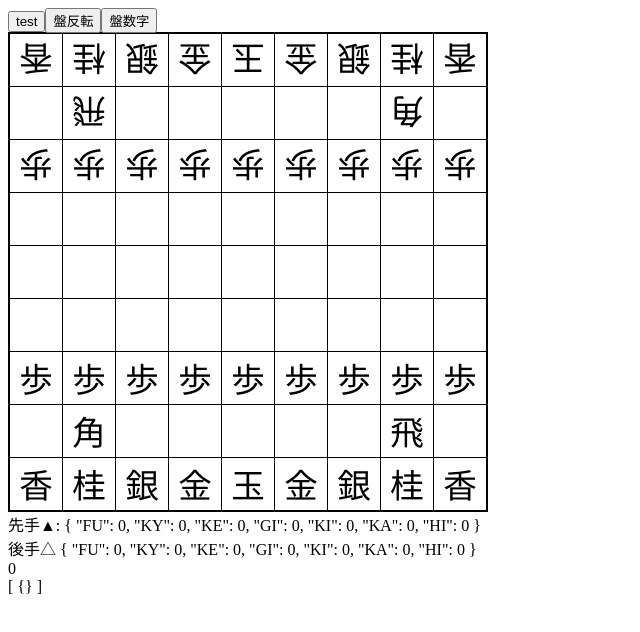
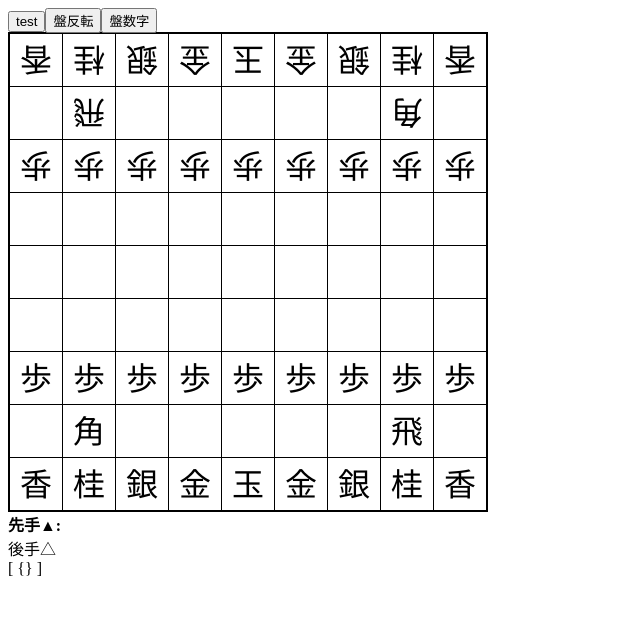
Before and after one commit to h8gi/shogi-ban, a Vue app: page /#/ in a window 1280 px wide. Shown: the top 632 px of the page, without its empty margins (0-640 px from the left). Built offline with nearby package versions, Linux system fonts and the light colour scheme.

Commit message:
count hands

```diff
--- a/src/components/Board.vue
+++ b/src/components/Board.vue
@@ -181,9 +181,11 @@ table.board {
       border-bottom: solid 2px #000;
     }
   }
-  td.selected {
-    color: #fff;
-    background: #000;
-  }
+}
+.t0 {
+  .h0 { font-weight: bold; }
+}
+.t1 {
+  .h1 { font-weight: bold; }
 }
 </style>
--- a/src/components/Hands.vue
+++ b/src/components/Hands.vue
@@ -1,6 +1,10 @@
 <template>
   <div :class="'h'+color">
-    {{contents}}
+    <div v-for="(count, kind) in contents"
+         v-if="count !== 0"
+         :class="'hands-'+kind" >
+      {{kanji(kind) + " " + count}}
+    </div>
   </div>
 </template>
 
@@ -18,6 +22,9 @@ export default {
   computed: {
   },
   methods: {
+    kanji (kind) {
+      return syogi.Koma.kanji(kind)
+    }
   }
 }
 </script>
--- a/src/components/Home.vue
+++ b/src/components/Home.vue
@@ -5,8 +5,8 @@
     <button @click="toggleNum">盤数字</button>
     <board :board-data="boardData" :reverse="reverse" :show-num="showNum"
            :checked="checked"
-           @move="runMove"></board>
-    {{turn}} <br/>
+           @move="runMove"
+           :class="'t'+turn"></board>
     {{moves}}
   </div>
 </template>
--- a/src/components/Koma.vue
+++ b/src/components/Koma.vue
@@ -1,8 +1,7 @@
 <template>
   <div class="koma"
        :class="className"
-       @click.self="click"
-       >
+       @click.self="click">
     {{koma.kanji}}
   </div>
 </template>
@@ -21,7 +20,7 @@ export default {
   },
   computed: {
     className () {
-      let cls = ''
+      let cls = 'k' + this.contents.color + ' '
       cls += this.clicked ? 'clicked ' : ''
       cls += this.isReverse(this.contents.color) ? 'reverse ' : ''
       return cls
@@ -63,18 +62,18 @@ export default {
   /* pointer-events: none; */
   width: 100%;
   height: 100%;
-  font-size: 2.1em;
+  font-size: 2em;
   &.reverse {
     transform: rotate(180deg);
   }
 
   &.dragging {
   }
+}
 
-  &.clicked, &.selected {
-    font-weight: bold;
-    background-color: #eee;
-  }
+.t0 .k0.selected, .t1 .k1.selected {
+  font-weight: bold;
+  background-color: #eee;
 }
 
 </style>
--- a/src/syogi-lib/index.js
+++ b/src/syogi-lib/index.js
@@ -104,6 +104,10 @@ class Koma {
     return Object.keys(koma).length === 0
   }
 
+  static kanji (kind) {
+    return komaMap[kind].kanji
+  }
+
   static empty () {
     return {}
   }
```
